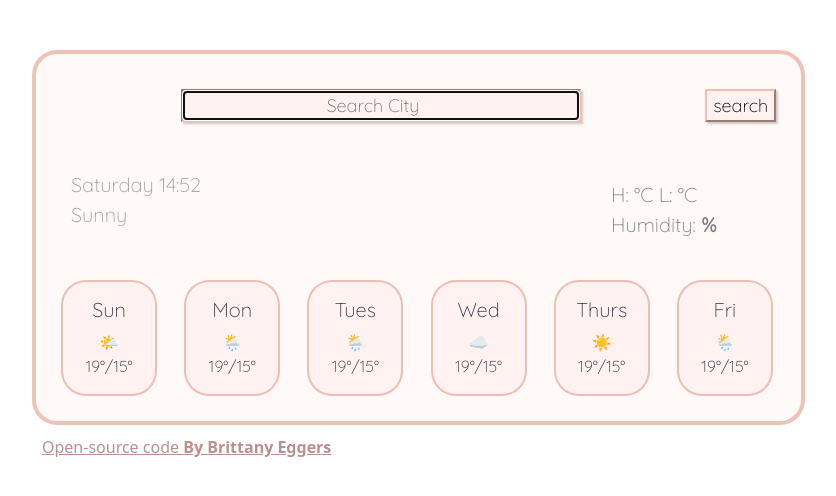
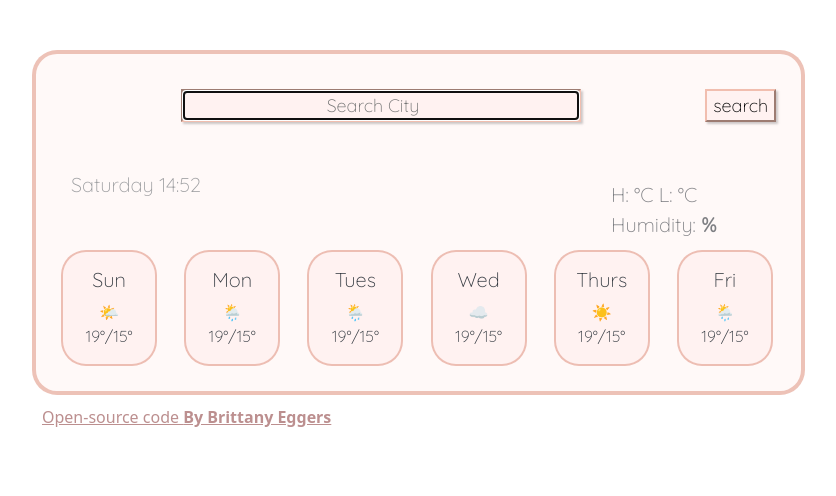
Before and after one commit to briteggers/Weather-App, a website built with Parcel: page index.html in a window 1280 px wide. Shown: the whole page, without its empty margins (18-854 px from the left). Built offline with nearby package versions, Linux system fonts and the light colour scheme; no server answers.

Commit message:
fixed condition

```diff
--- a/index.html
+++ b/index.html
@@ -50,7 +50,7 @@
       </p>
 
       <p class="date" id="the-date">Saturday 10:45 <br /></p>
-      <p class="condition">Sunny</p>
+      <p class="condition"id="description"></p>
 
       <div class="row">
         <div class="col-2">
```
